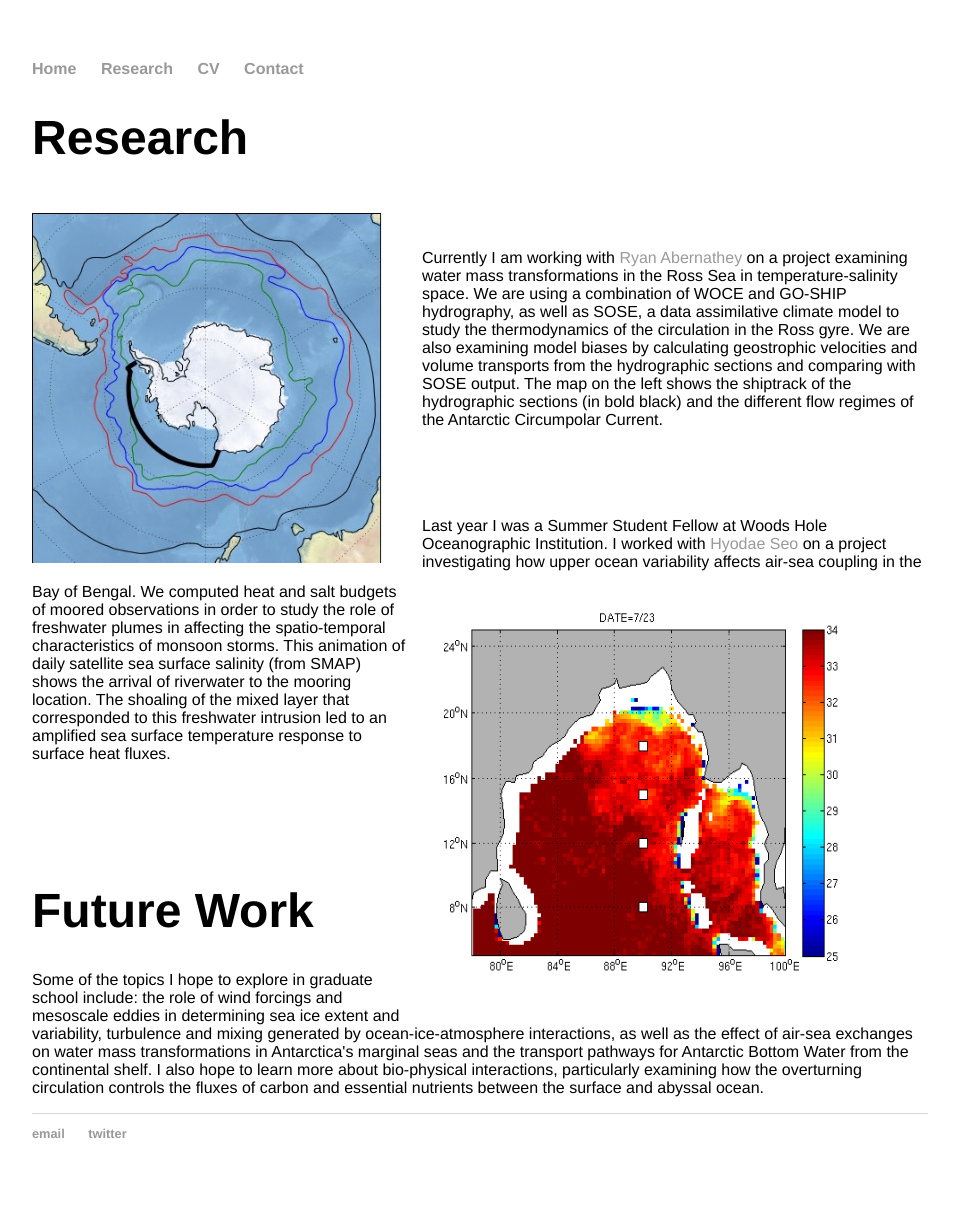
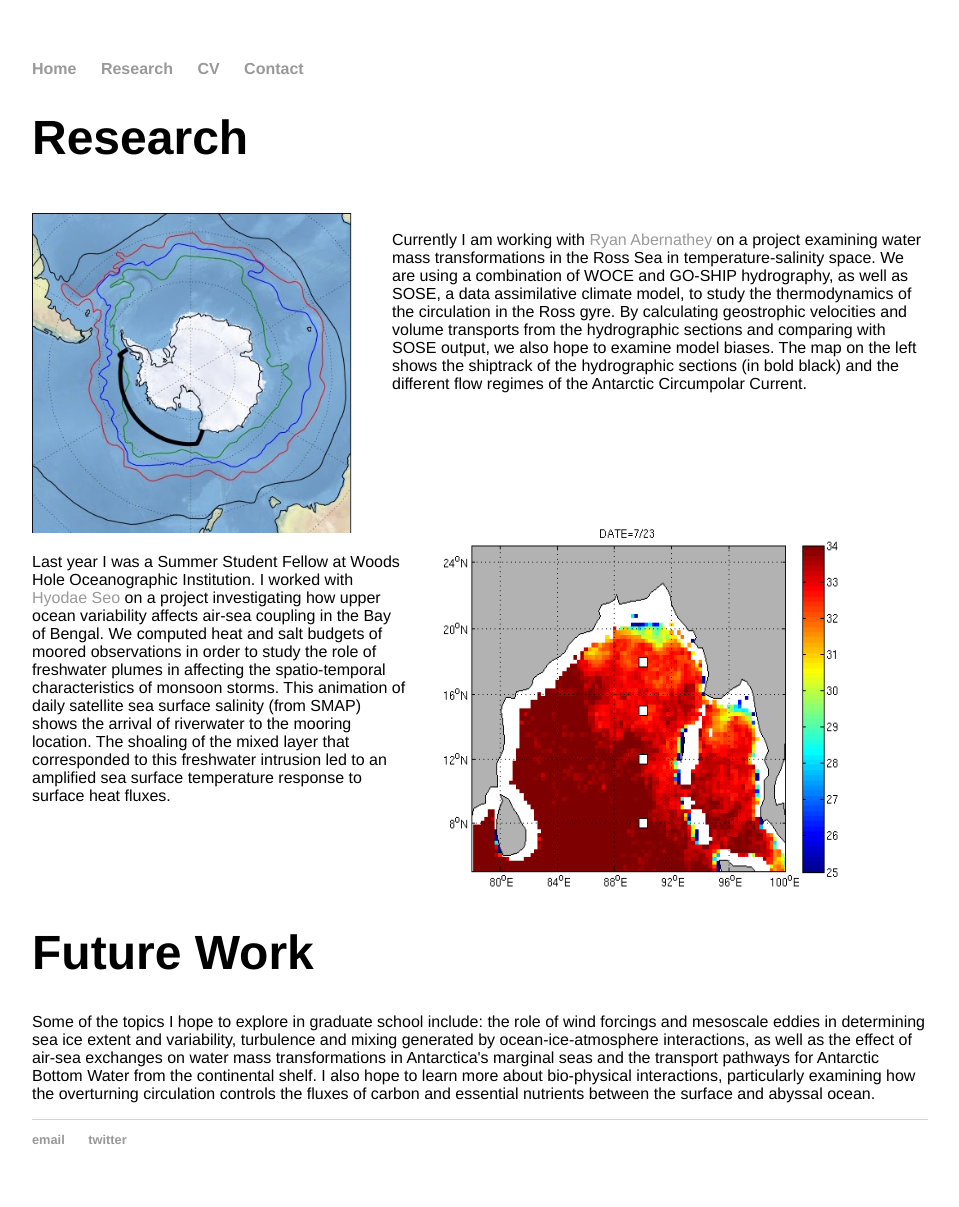
Before and after one commit to cprend/cprend.github.io, a Jekyll site: the page research/index.html, which Jekyll copies as it is, in a window 1280 px wide. Shown: the whole page, without its empty margins (160-1119 px from the left). Built offline with Jekyll 4.4.1, drawn with Linux system fonts in a browser that asks for light colours.

Commit message:
Update index.html

```diff
--- a/research/index.html
+++ b/research/index.html
@@ -19,14 +19,14 @@
 			<div class="blurb">
 	<h1>Research</h1>
 			<div>
-			<p style="float: left;"><img style="margin-right:40px" src="ACC.jpg" width="350" height="350" class="inline"></p><br/><br/>
+			<p style="float: left;"><img style="margin-right:40px" src="ACC.jpg" width="320" height="320" class="inline"></p><br/>
 			<p>Currently I am working with <a href="https://rabernat.github.io/">Ryan Abernathey</a> on a project examining water mass transformations in the Ross Sea
 			in temperature-salinity space. We are using a combination of WOCE and GO-SHIP hydrography, as well as SOSE, a data assimilative
-			climate model to study the thermodynamics of the circulation in the Ross gyre. We are also examining model biases by
-			calculating geostrophic velocities and volume transports from the hydrographic sections and comparing with SOSE output. The
+			climate model, to study the thermodynamics of the circulation in the Ross gyre. By calculating geostrophic velocities and volume transports from the
+			hydrographic sections and comparing with SOSE output, we also hope to examine model biases. The
 			map on the left shows the shiptrack of the hydrographic sections (in bold black) and the different flow regimes of the
 			Antarctic Circumpolar Current.<br/>
-			<br/><br/><br/><br/>
+			<br/><br/><br/><br/><br/>
 			</div>
 
 			<div>
```
